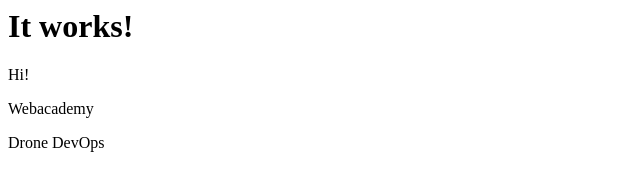
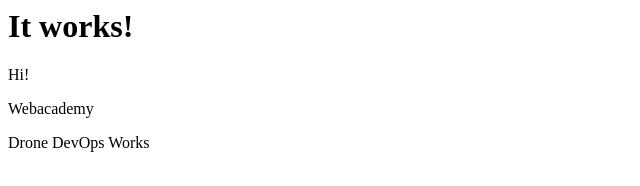
Before and after one commit to chemesev/DroneBuild, a plain HTML site: page index.html in a window 1280 px wide. Shown: the full height of the page, 0-640 px from the left. Drawn offline with Linux system fonts and the light colour scheme.

Commit message:
First drone test commit

```diff
--- a/index.html
+++ b/index.html
@@ -1,5 +1,5 @@
  <html><body><h1>It works!</h1>
  <p>Hi!</p>
  <p>Webacademy</p>
- <p>Drone DevOps <p/>
+ <p>Drone DevOps Works<p/>
   </body></html>
```
